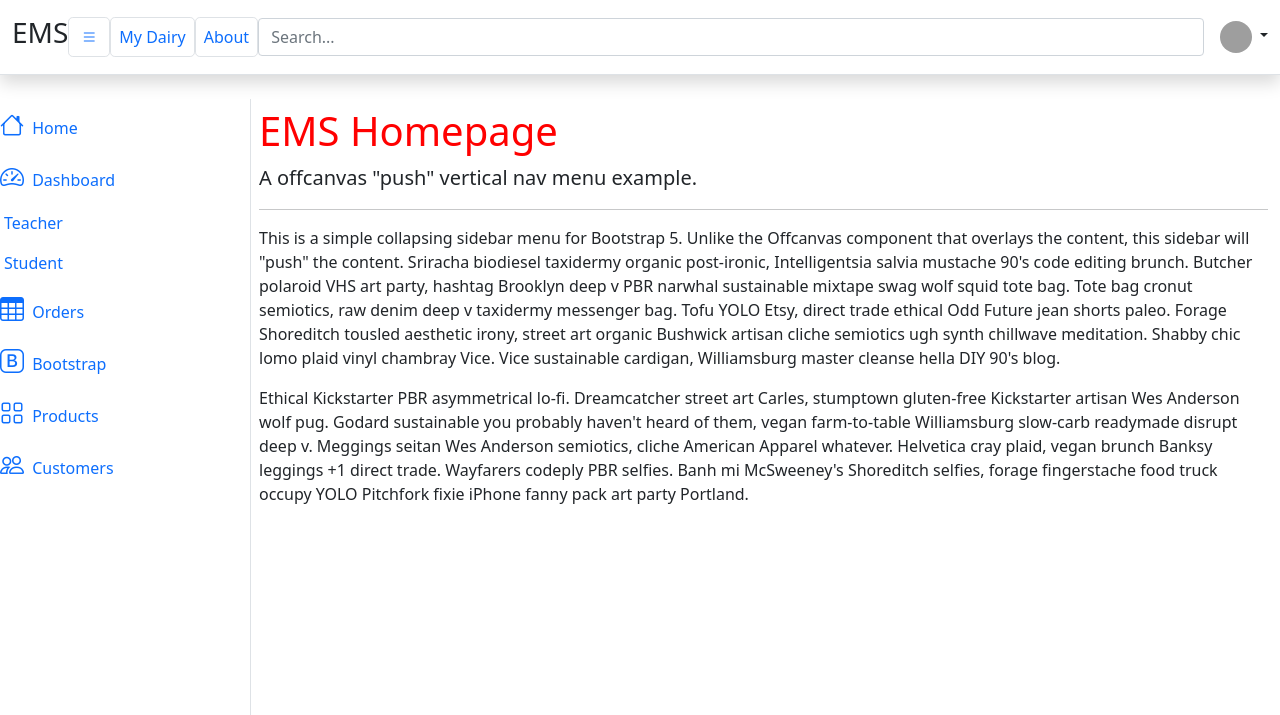
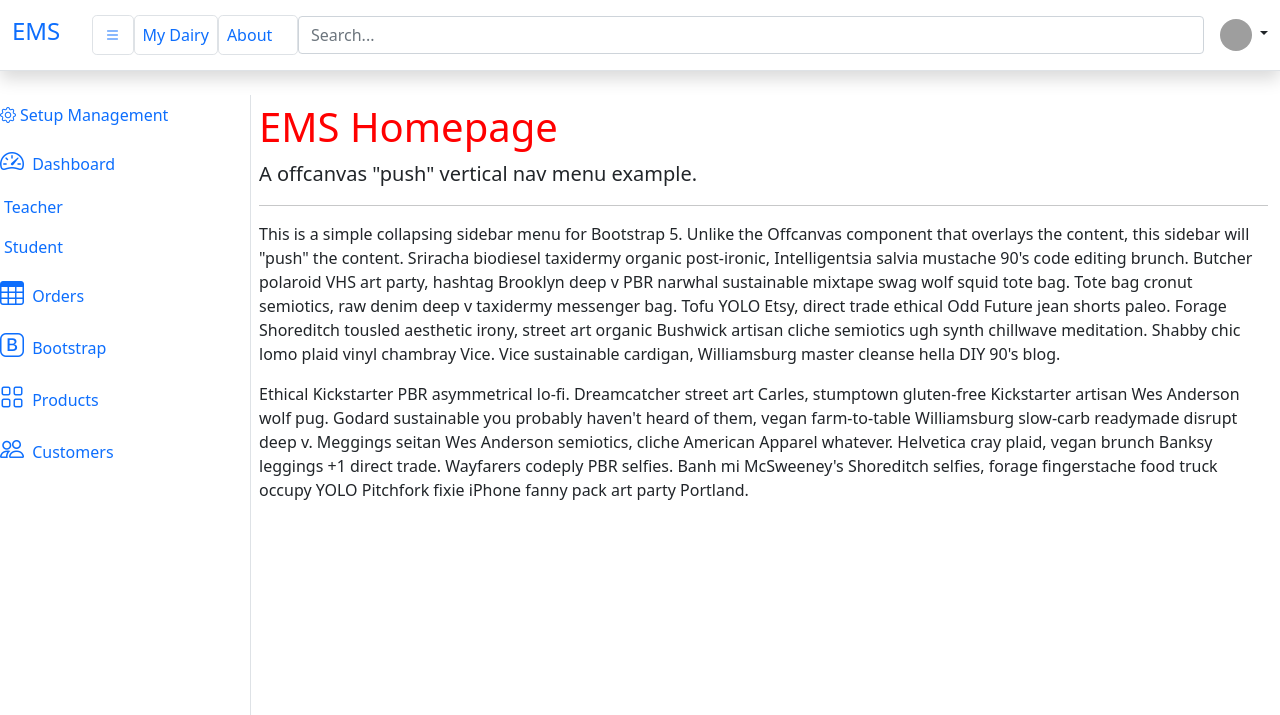
Before and after one commit to MdNazmul9/All-Django-Project_Need, a Django app: page / in a window 1280 px wide. Shown: the top 715 px of the page. Run offline with Django 3.2, Linux system fonts and the light colour scheme; some libraries are stand-ins or nearby versions; grey boxes are pictures that could not be loaded.

Commit message:
&nbsp;&nbsp;&nbsp;&nbsp;

```diff
--- a/backend/templates/_base.html
+++ b/backend/templates/_base.html
@@ -29,8 +29,9 @@
       <div class="container-fluid align-items-center d-flex">
 
         <div class="flex-grow-1 d-flex align-items-center">
-            <div class="flex-shrink-0 dropdown">
-               <h3 class='website'>EMS</h3>
+            <div class="flex-shrink-0">
+
+               <a href="{% url 'home' %}"  class="text-decoration-none"> <h4>EMS &nbsp;&nbsp;&nbsp;&nbsp;</h4></a>
             </div>
 
 
@@ -43,7 +44,7 @@
                 <a href="#" class="border rounded-3 p-2 text-decoration-none">My Dairy</a>
             </div>
             <div class="flex-shrink-0 ">
-                <a href="#" class="border rounded-3 p-2 text-decoration-none">About</a>
+                <a href="#" class="border rounded-3 p-2 text-decoration-none">About&nbsp;&nbsp;&nbsp;&nbsp;</a>
             </div>
 
 
@@ -58,6 +59,8 @@
                   </a>
                   <!-- <ul class="dropdown-menu dropdown-menu-end shadow" aria-labelledby="dropdownUser2" style=""> -->
                   <ul class="dropdown-menu dropdown-menu-end shadow" aria-labelledby="dropdownUser2">
+
+
                       <li><a class="dropdown-item" href="#">New project...</a></li>
                       <li><a class="dropdown-item" href="#">Settings</a></li>
                       <li><a class="dropdown-item" href="#">Profile</a></li>
@@ -78,11 +81,25 @@
 
                 <div id="sidebar-nav" class="list-group border-0 rounded-0 text-sm-start min-vh-100">
                     <ul class="nav nav-pills flex-column mb-sm-auto mb-0 align-items-center align-items-sm-start" id="menu">
-                        <li class="nav-item">
+                        <!-- <li class="nav-item">
                             <a href="#" class="nav-link align-middle px-0">
                                 <i class="fs-4 bi-house"></i> <span class="ms-1 d-none d-sm-inline">Home</span>
                             </a>
+                        </li> -->
+
+                        <li>
+                            <a href="#submenu3" data-bs-toggle="collapse" class="nav-link px-0 align-middle ">
+
+                                <i class="bi bi-gear"></i><span class="ms-1 d-none d-sm-inline">Setup Management</span></a>
+                            <ul class="collapse nav flex-column ms-1" id="submenu3" data-bs-parent="#menu">
+                                <li class="w-100">
+                                    <a href="#" class="nav-link px-0"> <span class="d-none d-sm-inline">Student Class</span></a>
+                                </li>
+
+                            </ul>
                         </li>
+
+
                         <li>
                             <a href="#submenu1" data-bs-toggle="collapse" class="nav-link px-0 align-middle">
                                 <i class="fs-4 bi-speedometer2"></i> <span class="ms-1 d-none d-sm-inline">Dashboard</span> </a>
```
